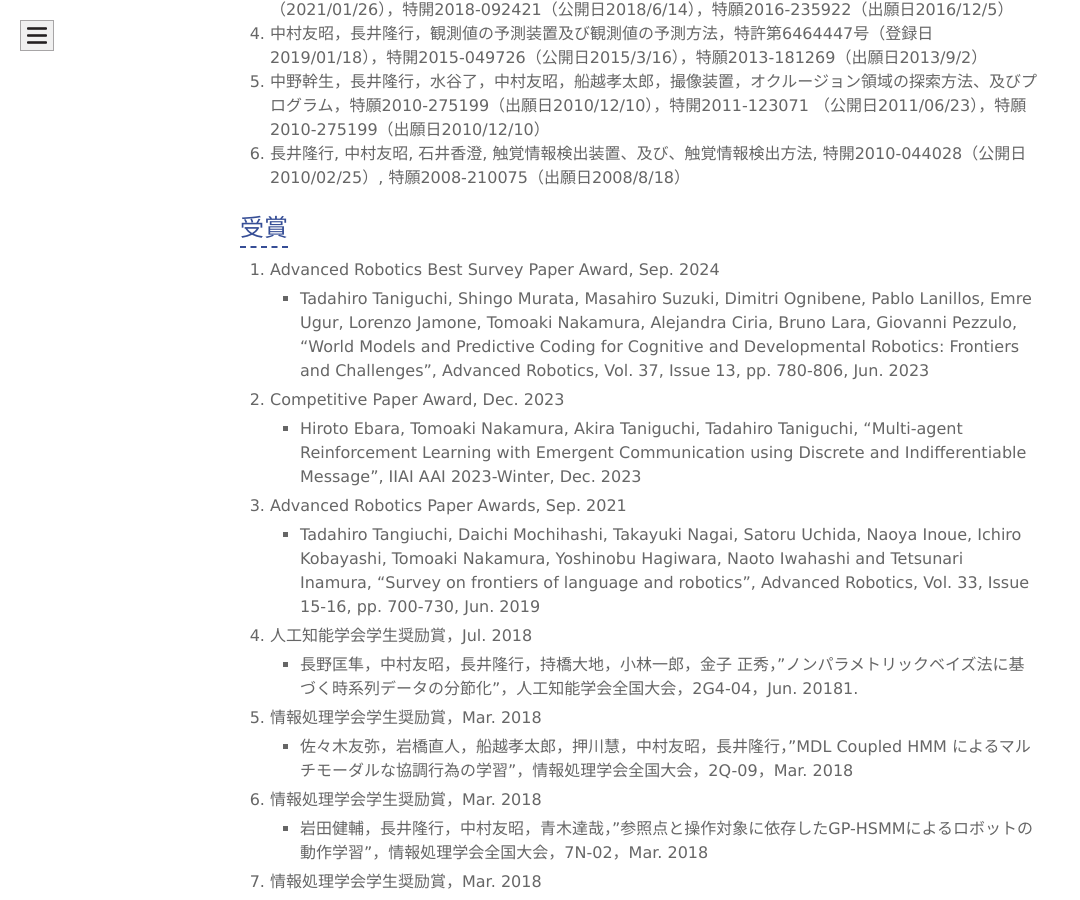
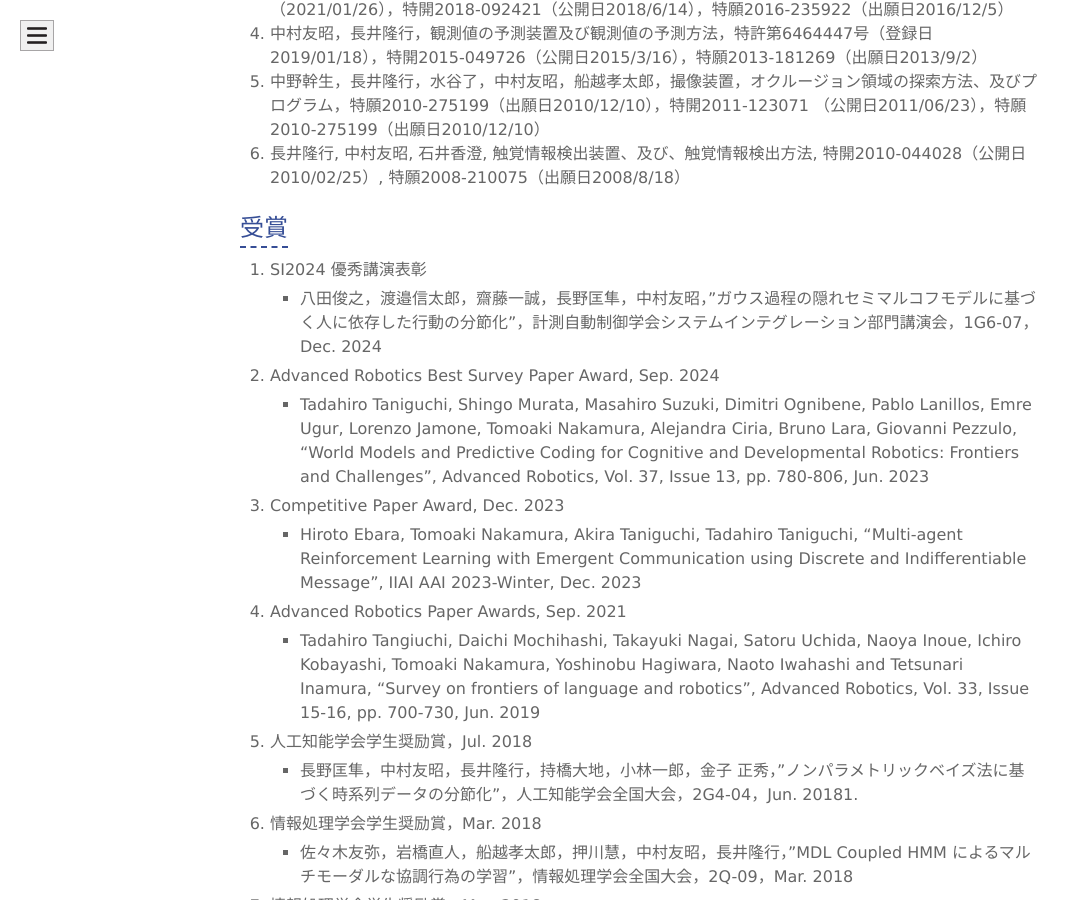
Before and after one commit to naka-lab/naka-lab.github.io, a Jekyll site: the page built from subpages/pub.md, in a window 1280 px wide and 900 px high, scrolled down 24250 px. Shown: the whole window, without its empty margins (0-1080 px from the left). Built offline with Jekyll 4.4.1, drawn with Linux system fonts in a browser that asks for light colours.

Commit message:
Update pub.md

```diff
--- a/subpages/pub.md
+++ b/subpages/pub.md
@@ -451,6 +451,8 @@ Signal Processing, pp. 13-16, Feb. 2020
 
 
 ## 受賞
+1. SI2024 優秀講演表彰
+    - 八田俊之，渡邉信太郎，齋藤一誠，長野匡隼，中村友昭，"ガウス過程の隠れセミマルコフモデルに基づく人に依存した行動の分節化"，計測自動制御学会システムインテグレーション部門講演会，1G6-07，Dec. 2024
 1. Advanced Robotics Best Survey Paper Award, Sep. 2024
     - Tadahiro Taniguchi, Shingo Murata, Masahiro Suzuki, Dimitri Ognibene, Pablo Lanillos, Emre Ugur, Lorenzo Jamone, Tomoaki Nakamura, Alejandra Ciria, Bruno Lara, Giovanni Pezzulo, "World Models and Predictive Coding for Cognitive and Developmental Robotics: Frontiers and Challenges", Advanced Robotics, Vol. 37, Issue 13, pp. 780-806, Jun. 2023
 2. Competitive Paper Award, Dec. 2023
```
